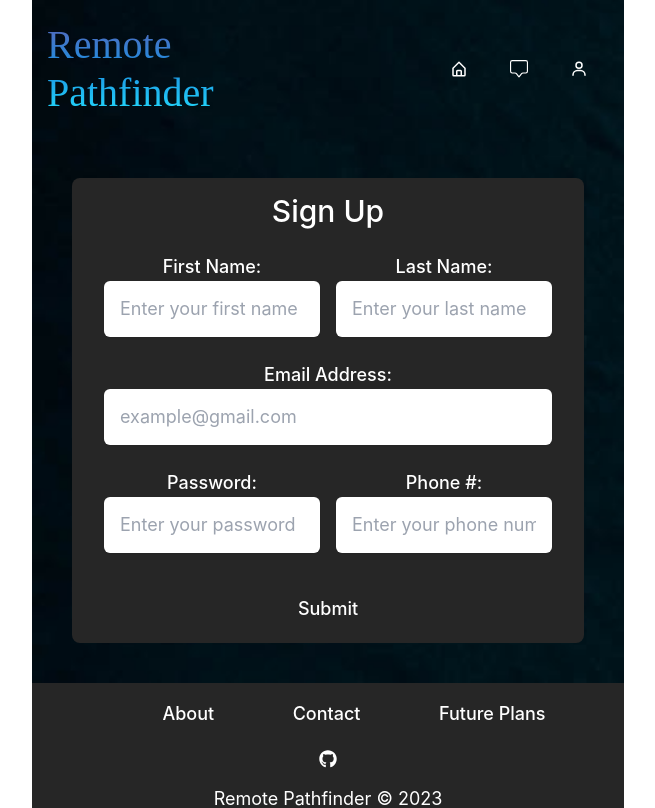
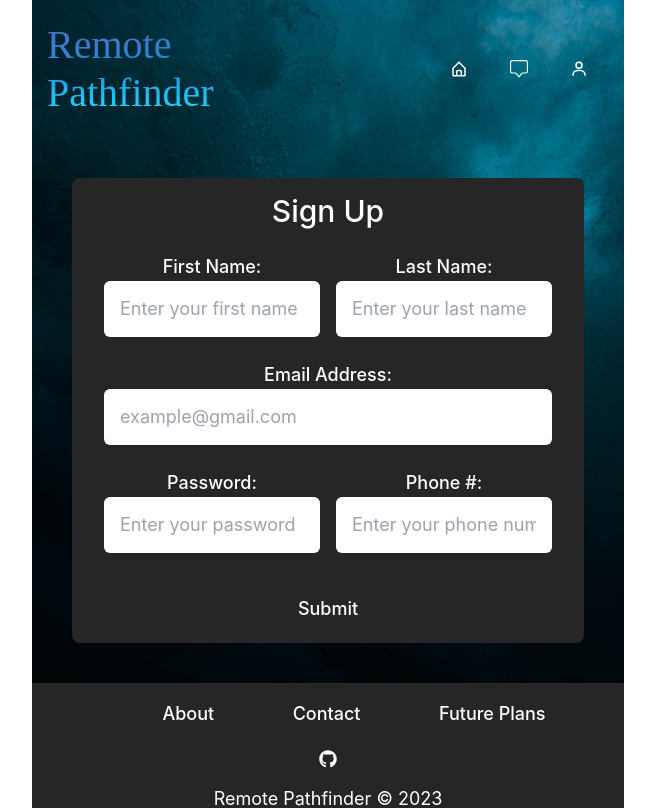
Before and after one commit to KingKonaTheFirst/Remote-Pathfinder, a React (Vite) app in the folder client/: page /signup in a window 1280 px wide. Shown: the top 808 px of the page, without its empty margins (312-967 px from the left). Built offline with nearby package versions, Linux system fonts and the light colour scheme.

Commit message:
fixed the gd footer

```diff
--- a/client/src/App.jsx
+++ b/client/src/App.jsx
@@ -36,11 +36,12 @@ const client = new ApolloClient({
 function App() {
   return (
     <ApolloProvider client={client}>
-      <div className='bg-site bg-no-repeat bg-cover overflow-hidden'>
+      <div className="bg-site bg-no-repeat bg-cover bg-center min-h-screen overflow-hidden">
         <Header />
+        <div className='outlet-content'>
         <Outlet />
+        </div>
         <Footer />
-      <div className='h-[4000px]'></div>
       </div>
     </ApolloProvider>
   );
--- a/client/src/components/Footer.jsx
+++ b/client/src/components/Footer.jsx
@@ -6,7 +6,7 @@ import "../index.css"
 const Footer = () => {
   return (
 
-    <div className="footer1">
+    <div className="footer1 m-h-screen ">
       <div className="footer2">
         <div>
           <Link className="link" to='/About'>About</Link>
--- a/client/src/index.css
+++ b/client/src/index.css
@@ -143,7 +143,8 @@ button:focus-visible {
 }
 
 .footer1 {
-  display: flex;
+  /* display: flex; */
+
   flex-direction: column;
   justify-content: center;
   text-align: center;
@@ -151,7 +152,8 @@ button:focus-visible {
   color: white;
   padding-top: 15px;
   padding-bottom: 10px;
-}
+  /* position: absolute; */
+  }
 
 .footer2 {
   display: flex;
@@ -190,3 +192,10 @@ button:focus-visible {
 .formSpacing {
   margin-bottom: 20px;
 }
+.bg-site {
+  display: flex;
+  flex-direction: column;
+}
+.outlet-content {
+  flex: 1;
+}
```
